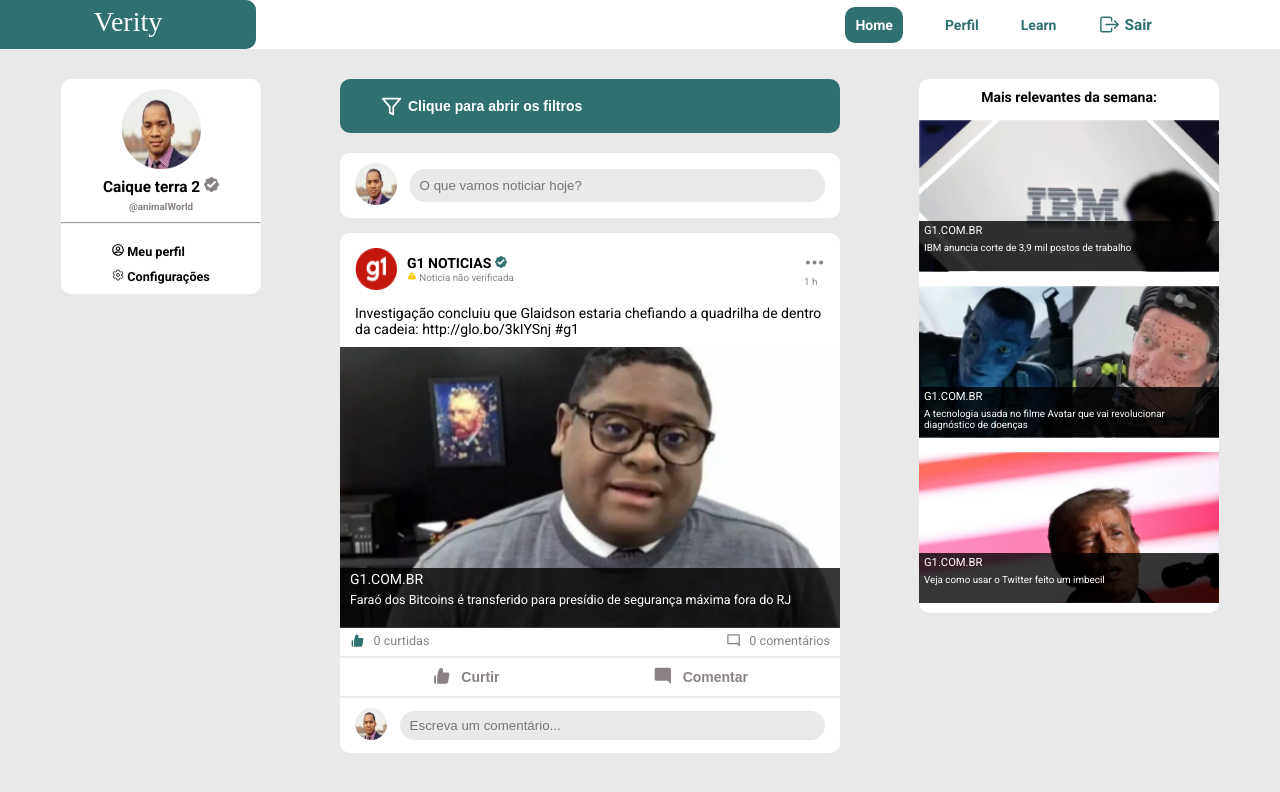
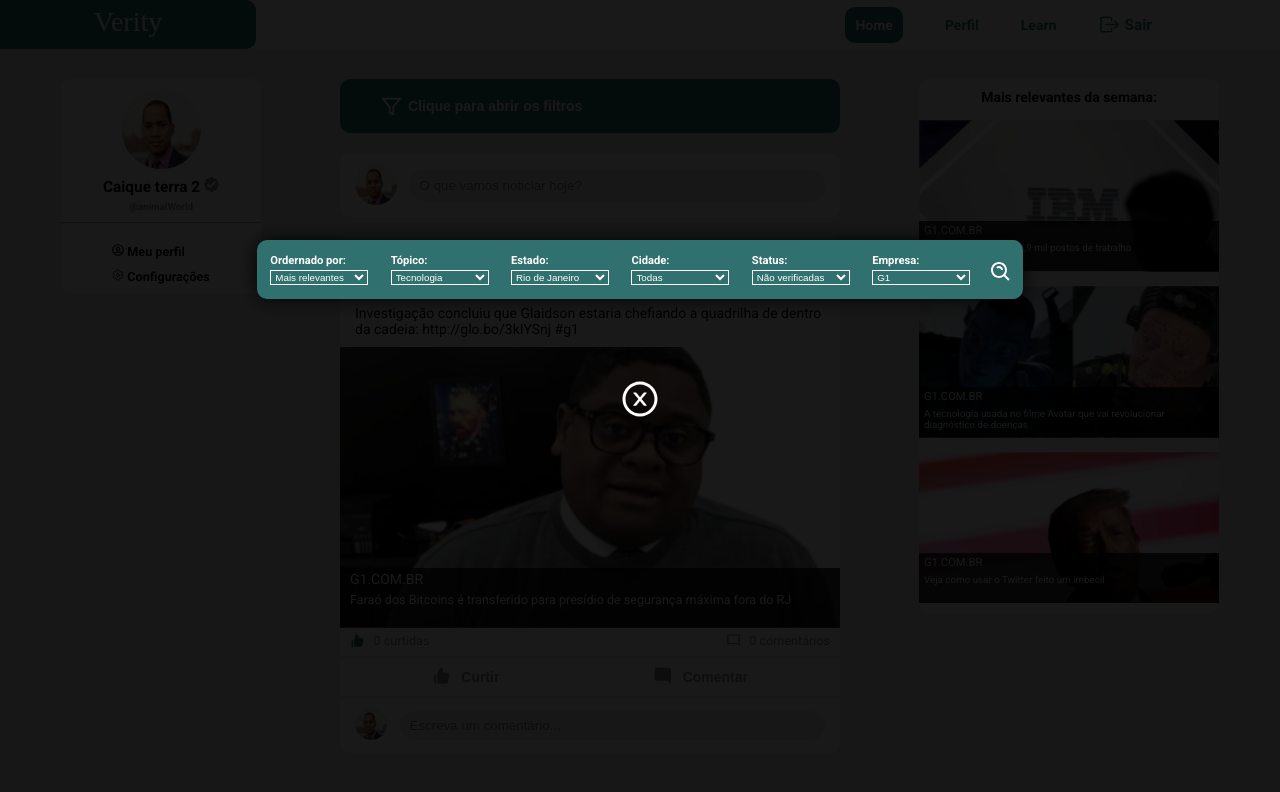
Before and after one commit to M-de-Mateus/verity, a React (Create React App) app: page / in a window 1280 px wide. Both pictures are taken after a click on the button "Clique para abrir os filtros". Shown: the top 792 px of the page. Built offline with nearby package versions, Linux system fonts and the light colour scheme.

Commit message:
criando modal dos filtros

```diff
--- /dev/null
+++ b/src/components/Modalfilters/index.js
@@ -0,0 +1,58 @@
+import './modalfilters.css';
+import { BiSearchAlt } from 'react-icons/bi';
+import { AiOutlineCloseCircle } from 'react-icons/ai';
+
+export default function Modalfilters({ close }){
+    return(
+        <div className='filter-modal-container'>
+            <div className='button-modal-container'>
+                <div>
+                    <button onClick={ close }>
+                        <AiOutlineCloseCircle size='3em' className='icon-close'/>
+                    </button>
+                </div>
+                <div className='filtermodal'>
+                    <div>
+                        <label>Ordernado por:</label>
+                        <select>
+                            <option className='option'>Mais relevantes</option>
+                        </select>
+                    </div>
+                    <div>
+                        <label>Tópico:</label>
+                        <select>
+                            <option className='option'>Tecnologia</option>
+                        </select>
+                    </div>
+                    <div>
+                        <label>Estado:</label>
+                        <select>
+                            <option className='option'>Rio de Janeiro</option>
+                        </select>
+                    </div>
+                    <div>
+                        <label>Cidade:</label>
+                        <select>
+                            <option className='option'>Todas</option>
+                        </select>
+                    </div>
+                    <div>
+                        <label>Status:</label>
+                        <select>
+                            <option className='option'>Não verificadas</option>
+                        </select>
+                    </div>
+                    <div>
+                        <label>Empresa:</label>
+                        <select>
+                            <option className='option'>G1</option>
+                        </select>
+                    </div>
+                    <button className='icon-filter-button-search-modal'>
+                        <BiSearchAlt size='1.8em' color='#fff'/>
+                    </button>
+                </div>
+            </div>
+        </div>
+    )
+};
--- /dev/null
+++ b/src/components/Modalfilters/modalfilters.css
@@ -0,0 +1,108 @@
+:root{
+    --color-white: #fff;
+    --color-green: #30706f;
+    --color-lightgrey: #8a8282;
+    --color-grey: #E9E9E9;
+}
+
+.filter-modal-container .filtermodal{
+    position: fixed;
+    max-width: 800px;
+    top: 30%;
+    left: 0;
+    right: 0;
+    margin: 0 auto;
+    padding: 0 5px;
+    box-shadow: 0 0 20px rgba(0, 0, 0, 0.9);
+}
+
+.icon-close{
+    color: #fff;
+}
+
+.filter-modal-container{
+    align-items: center;
+    position: fixed;
+    top: 0;
+    bottom: 0;
+    right: 0;
+    left: 0;
+    background-color: rgba(0, 0, 0, 0.9);
+    z-index: 99;
+    display: flex;
+    flex-direction: column-reverse;
+    justify-content: space-around;
+}
+
+.button-modal-container{
+    display: block;
+    margin: 0 auto;
+}
+
+.button-modal-container button{
+    background-color: transparent;
+    border: none;
+}
+
+.filtermodal{
+    display: flex;
+    flex-direction: row;
+    flex-wrap: wrap;
+    justify-content: center;
+    margin: auto auto;
+    align-self: center;
+    color: var(--color-white);
+    gap: .4em;
+    box-sizing: border-box;
+    width: fit-content;
+    height: fit-content;
+    border-radius: 10px;
+    padding: 0 5px;
+    align-items: center;
+    background-color: #30706f;
+}
+
+.filtermodal div{
+    display: flex;
+    flex-direction: column;
+    margin: 1em .6em 1em .6em;
+    font-weight: bold;
+    gap: .2em;
+}
+
+.filtermodal div label{
+    font-size: .8em;
+}
+
+.filtermodal div select{
+    border: 1px solid var(--color-white);
+    background-color: var(--color-green);
+    color: var(--color-white);
+    width: 10em;
+    font-size: .7em;
+}
+
+.filtemodal div.button-filter{
+    display: none;
+}
+
+.icon-filter-button{
+    background-color: transparent;
+    border: none;
+}
+
+.option{
+    color: var(--color-white);
+}
+
+button.icon-filter-button-search-modal{
+    background-color: transparent;
+    display: flex;
+    align-items: flex-end;
+    padding: 5px;
+    border: none;
+}
+
+button.icon-filter-button-search-modal svg{
+    margin-bottom: -5px;
+}
--- a/src/pages/Home/index.js
+++ b/src/pages/Home/index.js
@@ -1,5 +1,6 @@
 import './home.css';
 import Modal from '../../components/Modalpost';
+import Modalfilters from '../../components/Modalfilters';
 import Header from '../../components/Header';
 import { useState } from 'react';
 import { IoSettingsOutline } from 'react-icons/io5';
@@ -22,10 +23,14 @@
 
 export default function Home(){
     const [modalPost, setModalPost] = useState(false);
+    const [modalFilter, setModalFilter] = useState(false);
 
     function openModal(){
       setModalPost(!modalPost)
-      console.log(modalPost)
+    }
+
+    function openFilterModal(){
+        setModalFilter(!modalFilter)
     }
 
     return(
@@ -44,10 +49,16 @@
                         <span><IoSettingsOutline size='12px'/> Configurações</span>
                     </div>
                 </div>
+                {modalFilter && (
+                    <Modalfilters
+                        close={openFilterModal}
+                    />
+                )}
+
                 <div className='feed'>
                     <div className='filter'>
                         <div className='button-filter'>
-                            <button className='icon-filter-button'>
+                            <button className='icon-filter-button' onClick={openFilterModal}>
                                 <FiFilter size='1.5em' color='#fff'/>
                                 <span>Clique para abrir os filtros</span>
                             </button>
```
